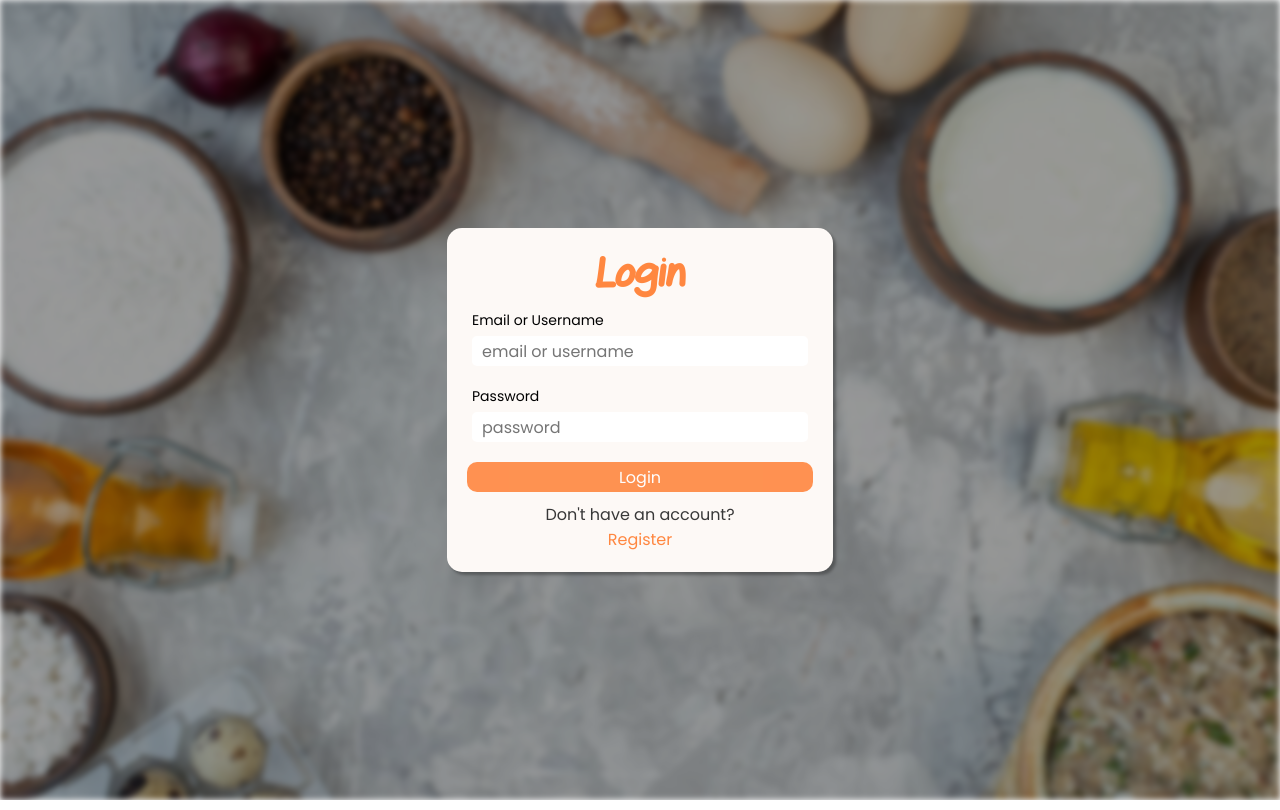
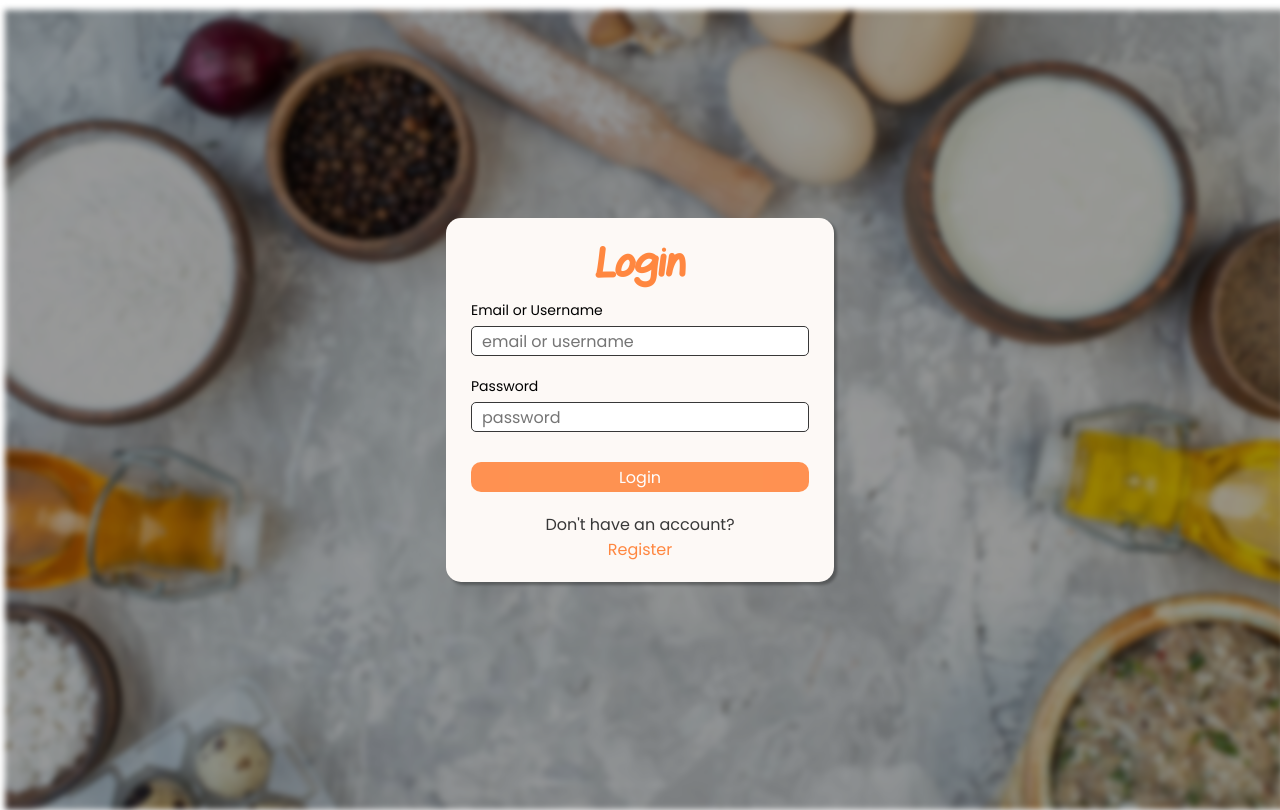
Before and after one commit to amr-hammoud/recipes-sharing-platform, a React (Create React App) app in the folder frontend/: page / in a window 1280 px wide. Built offline with nearby package versions, Linux system fonts and the light colour scheme; the HTML template or start-up script is replaced by a standard one.

Commit message:
<FE> updated some styling

```diff
--- a/frontend/src/Components/Base/Input/style.css
+++ b/frontend/src/Components/Base/Input/style.css
@@ -1,6 +1,5 @@
 .baseInput {
   align-items: start;
-  margin: 10px 5px;
 }
 
 .baseInput > label {
@@ -12,4 +11,5 @@
   height: 30px;
   font-size: 16px;
   padding: 5px 10px;
+  width: 100%;
 }
--- a/frontend/src/Pages/Auth/style.css
+++ b/frontend/src/Pages/Auth/style.css
@@ -14,3 +14,11 @@
     z-index: -5;
     background-size: cover;
 }
+
+.authenticationBox div{
+    margin: 10px 5px;
+}
+
+.authenticationBox input{
+    border: 1px solid var(--color-dark-gray);
+}
--- a/frontend/src/Pages/Recipes/index.jsx
+++ b/frontend/src/Pages/Recipes/index.jsx
@@ -63,7 +63,7 @@ const Recipes = () => {
 			<div className="navbar-page light-bg">
 				<div className="container white-bg">
 					<div className="flex center color-primary mt-20">
-						<h1>Recipes</h1>
+
 					</div>
 					<InfiniteScroll
 						dataLength={recipes.list.length}
@@ -75,7 +75,7 @@ const Recipes = () => {
 						})}
 					</InfiniteScroll>
 					{isLoading && (
-						<div className="flex center">
+						<div className="flex center fullheight">
 							<div className="spinner"></div>
 						</div>
 					)}
--- a/frontend/src/styles/App.css
+++ b/frontend/src/styles/App.css
@@ -140,11 +140,13 @@ h3, .h3 {
   margin-top: 60px;
   display: flex;
   justify-content: center;
+  width: 100%;
+  height: 90vh;
 }
 
 .container {
   width: 100%;
   max-width: 1000px;
-  height: fit-content;
+  height: 100%;
   box-shadow: 0px 0px 5px rgba(0, 0, 0, 0.2);
 }
```
